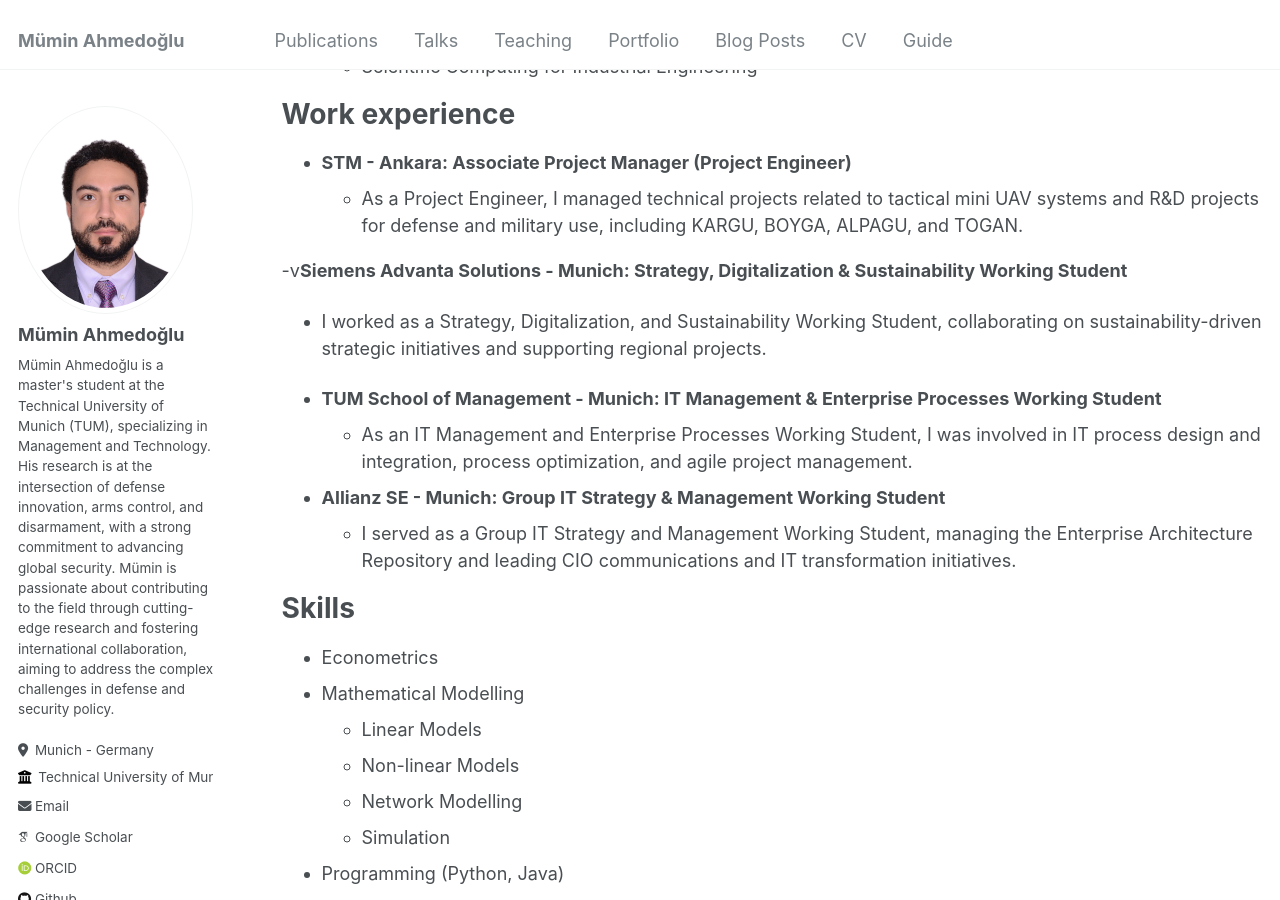
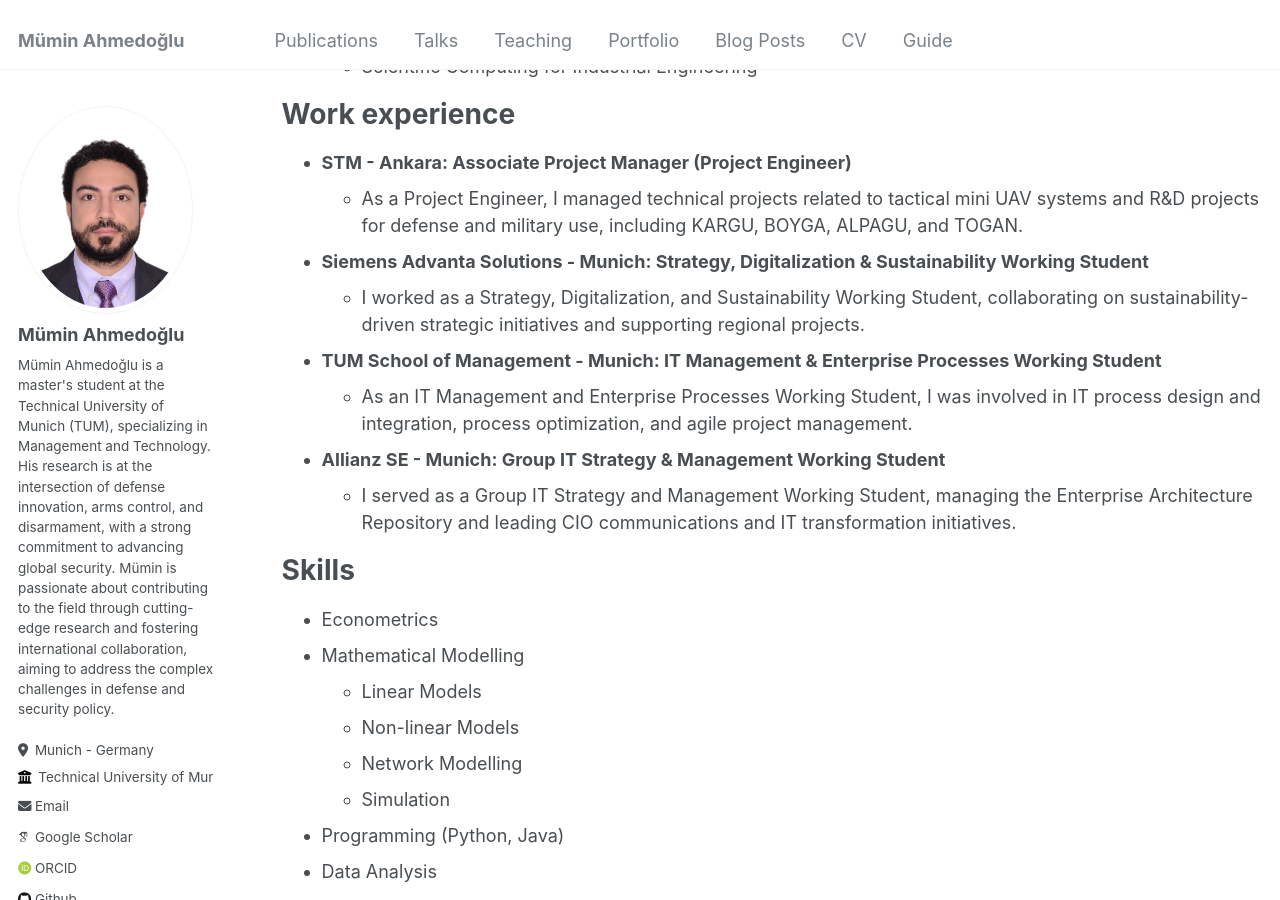
Before and after one commit to ahmedoglu/ahmedoglu.github.io, a Jekyll site: the page built from _pages/cv.md, in a window 1280 px wide and 900 px high, scrolled down 1411 px. Built offline with Jekyll 4.4.1, drawn with Linux system fonts in a browser that asks for light colours; some web fonts are replaced.

Commit message:
Update cv.md

```diff
--- a/_pages/cv.md
+++ b/_pages/cv.md
@@ -60,7 +60,7 @@ Work experience
 
 
 
--v**Siemens Advanta Solutions - Munich: Strategy, Digitalization & Sustainability Working Student**
+- **Siemens Advanta Solutions - Munich: Strategy, Digitalization & Sustainability Working Student**
   - I worked as a Strategy, Digitalization, and Sustainability Working Student, collaborating on sustainability-driven strategic initiatives and supporting regional projects.
 
 
```
